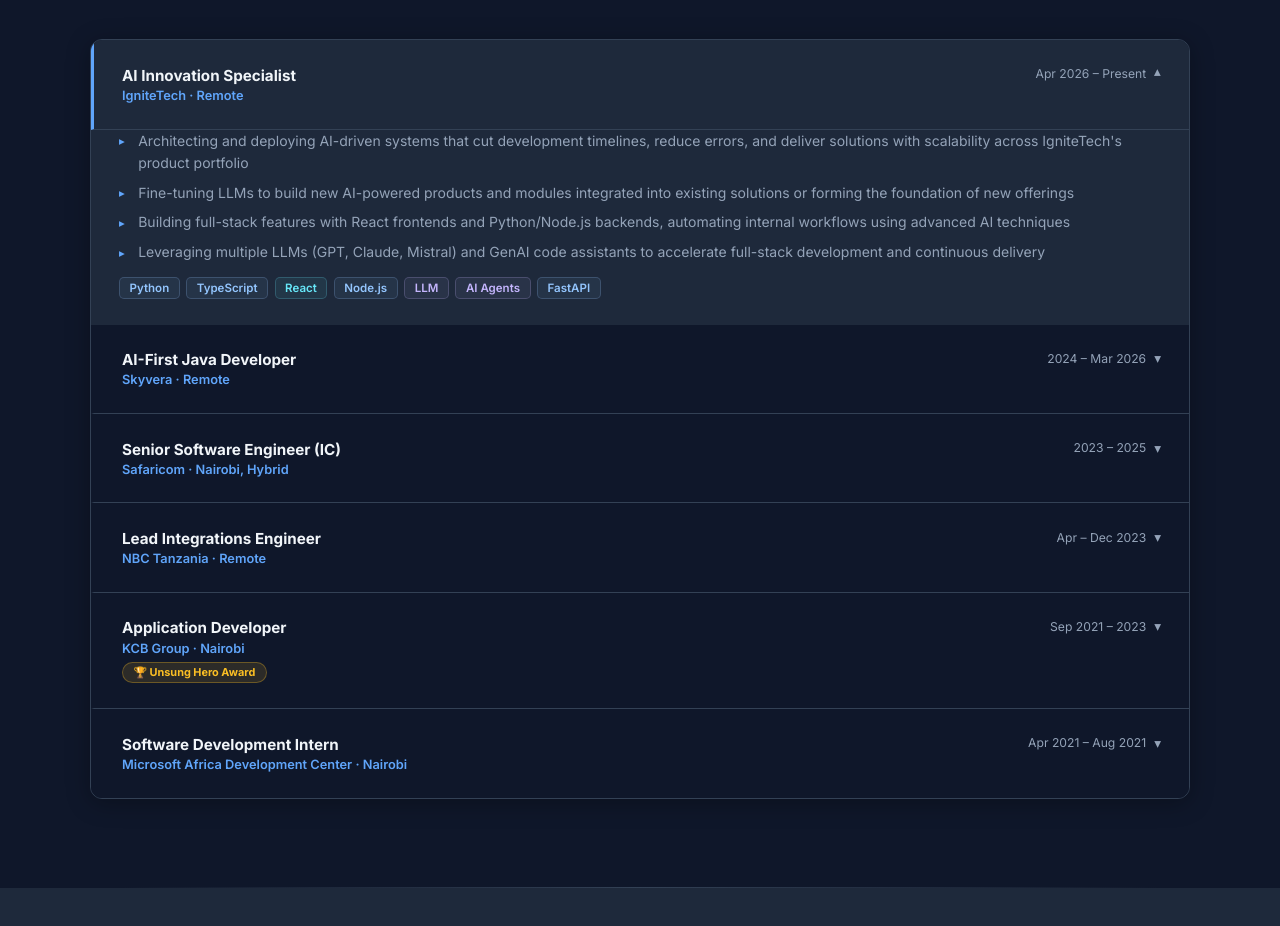
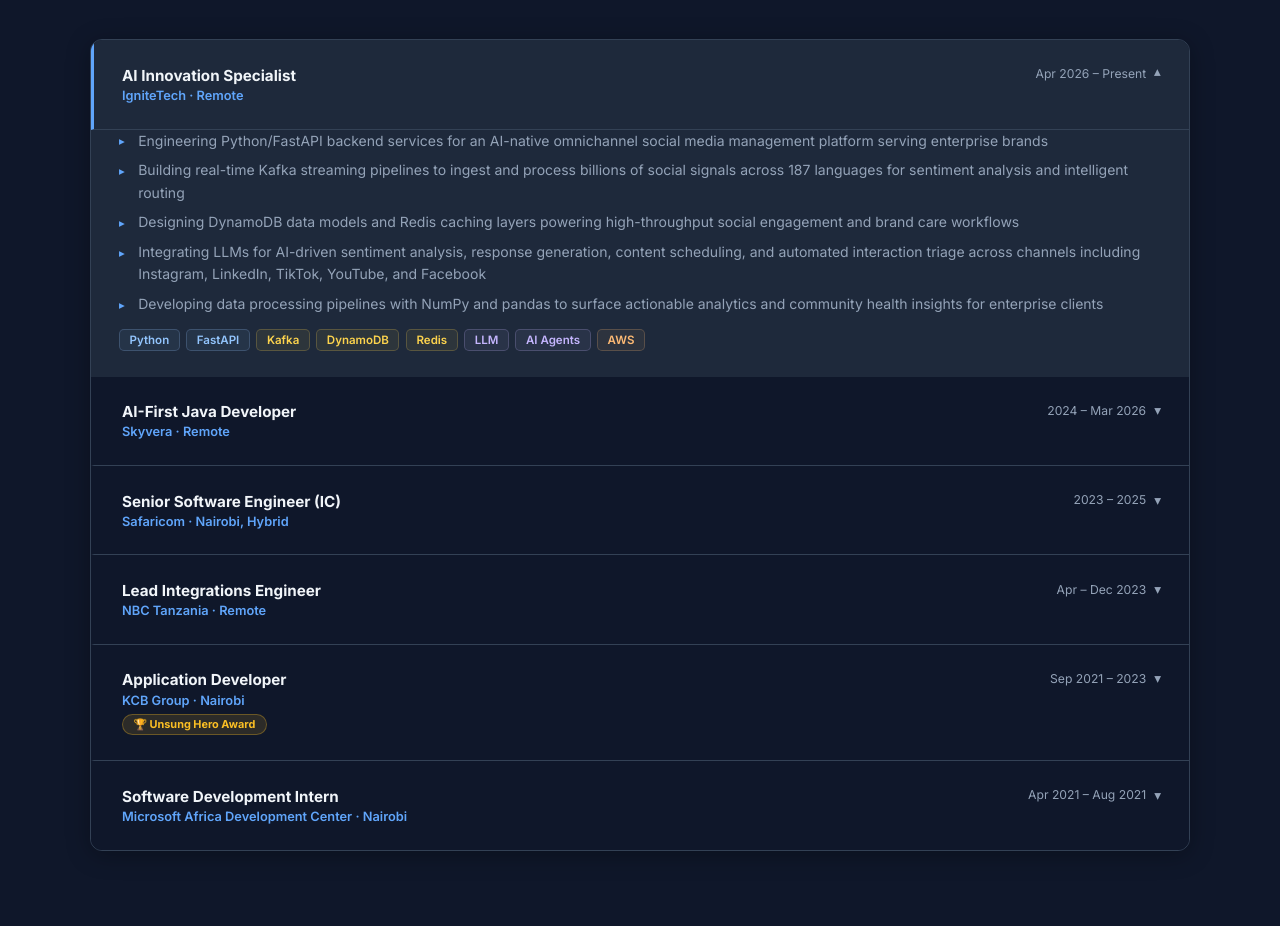
Before and after one commit to NephatMutugi/nephat-portfolio, a React (Vite) app: page / in a window 1280 px wide. Shown: the part 1469-2395 px from the top of the page. Built offline with nearby package versions, Linux system fonts and the light colour scheme.

Commit message:
Fix IgniteTech role — accurate social media platform bullets

```diff
--- a/src/data/content.ts
+++ b/src/data/content.ts
@@ -80,12 +80,13 @@
     period: "Apr 2026 – Present",
     award: null,
     bullets: [
-      "Architecting and deploying AI-driven systems that cut development timelines, reduce errors, and deliver solutions with scalability across IgniteTech's product portfolio",
-      "Fine-tuning LLMs to build new AI-powered products and modules integrated into existing solutions or forming the foundation of new offerings",
-      "Building full-stack features with React frontends and Python/Node.js backends, automating internal workflows using advanced AI techniques",
-      "Leveraging multiple LLMs (GPT, Claude, Mistral) and GenAI code assistants to accelerate full-stack development and continuous delivery",
+      "Engineering Python/FastAPI backend services for an AI-native omnichannel social media management platform serving enterprise brands",
+      "Building real-time Kafka streaming pipelines to ingest and process billions of social signals across 187 languages for sentiment analysis and intelligent routing",
+      "Designing DynamoDB data models and Redis caching layers powering high-throughput social engagement and brand care workflows",
+      "Integrating LLMs for AI-driven sentiment analysis, response generation, content scheduling, and automated interaction triage across channels including Instagram, LinkedIn, TikTok, YouTube, and Facebook",
+      "Developing data processing pipelines with NumPy and pandas to surface actionable analytics and community health insights for enterprise clients",
     ],
-    tags: ["Python", "TypeScript", "React", "Node.js", "LLM", "AI Agents", "FastAPI"],
+    tags: ["Python", "FastAPI", "Kafka", "DynamoDB", "Redis", "LLM", "AI Agents", "AWS"],
   },
   {
     role: "AI-First Java Developer",
```
